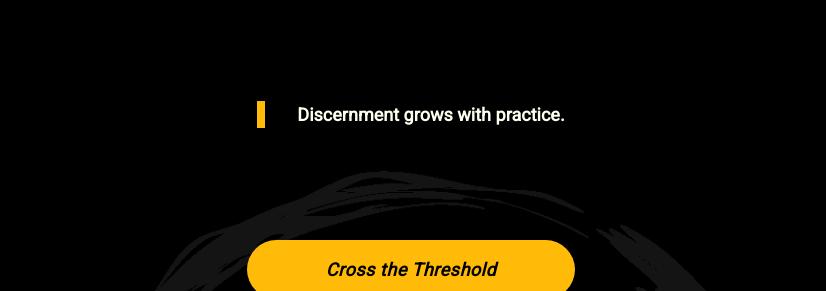
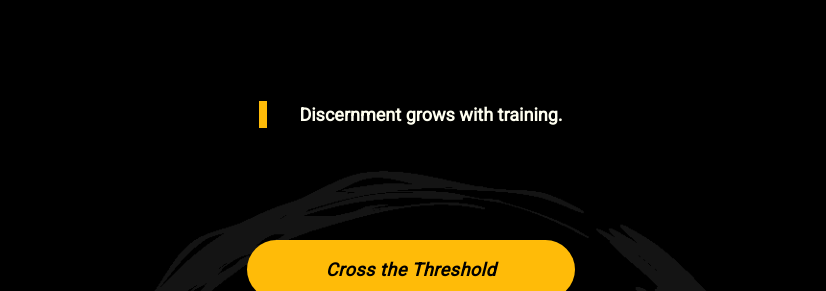
Before and after one commit to mindset-dojo/mindset-dojo.github.io, a Jekyll site: the page built from mission.md, in a window 1280 px wide and 900 px high, scrolled down 1418 px. Shown: the part 156-447 px from the top of the window, without its empty margins (229-1055 px from the left). Built offline with Jekyll 4.4.1, drawn with Linux system fonts in a browser that asks for light colours; some web fonts are replaced.

Commit message:
refactor(page): mission continuous discernment

```diff
--- a/_data/sections/mission.yaml
+++ b/_data/sections/mission.yaml
@@ -48,7 +48,7 @@ sections:
         - "You want to explore open-source, but hesitate to take the step."
   - type: quote
     data:
-      text: "Discernment grows with practice."
+      text: "Discernment grows with training."
   - type: ctas
     data:
       items:
```
